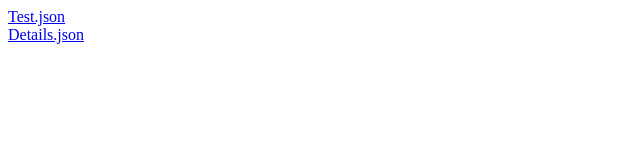
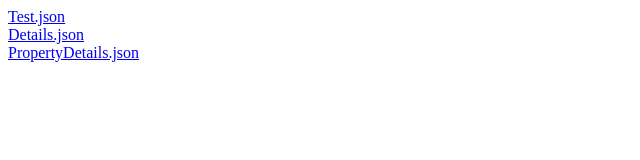
Before and after one commit to shashidhar0902/shashidhar0902.github.io, a plain HTML site: page index.html in a window 1280 px wide. Shown: the whole page, without its empty margins (0-640 px from the left). Drawn offline with Linux system fonts and the light colour scheme.

Commit message:
Update index.html

```diff
--- a/index.html
+++ b/index.html
@@ -7,5 +7,7 @@
     <a href="test.json">Test.json</a>
     </br>
     <a href="details.json">Details.json</a>
+    </br>
+    <a href="PropertyDetails.json">PropertyDetails.json</a>
   </body>
 </html>
```
